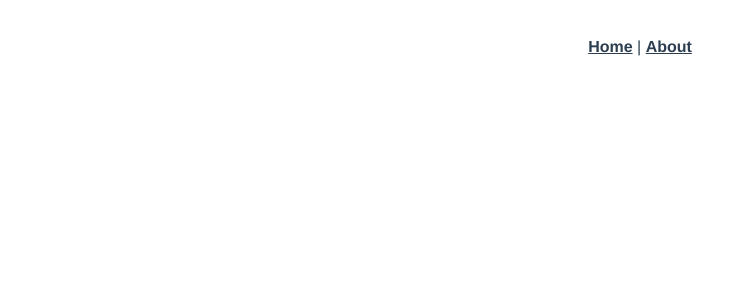
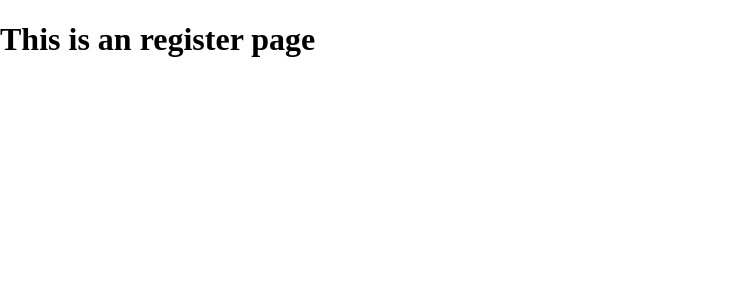
Before and after one commit to prashanthanayak/questionGenerator, a Vue app: page /register in a window 1280 px wide. Shown: the top 300 px of the page, without its empty margins (0-755 px from the left). Built offline with nearby package versions, Linux system fonts and the light colour scheme.

Commit message:
Home page UI and register page created

```diff
--- a/src/App.vue
+++ b/src/App.vue
@@ -1,32 +1,3 @@
 <template>
-  <div id="app">
-    <div id="nav">
-      <router-link to="/">Home</router-link> |
-      <router-link to="/about">About</router-link>
-    </div>
-    <router-view />
-  </div>
+  <router-view></router-view>
 </template>
-
-<style lang="scss">
-#app {
-  font-family: Avenir, Helvetica, Arial, sans-serif;
-  -webkit-font-smoothing: antialiased;
-  -moz-osx-font-smoothing: grayscale;
-  text-align: center;
-  color: #2c3e50;
-}
-
-#nav {
-  padding: 30px;
-
-  a {
-    font-weight: bold;
-    color: #2c3e50;
-
-    &.router-link-exact-active {
-      color: #42b983;
-    }
-  }
-}
-</style>
--- a/src/components/HelloWorld.vue
+++ /dev/null
@@ -1,32 +0,0 @@
-<template>
-  <div class="hello">
-    <h1>{{ msg }}</h1>
-  </div>
-</template>
-
-<script>
-export default {
-  name: "HelloWorld",
-  props: {
-    msg: String
-  }
-};
-</script>
-
-<!-- Add "scoped" attribute to limit CSS to this component only -->
-<style scoped lang="scss">
-h3 {
-  margin: 40px 0 0;
-}
-ul {
-  list-style-type: none;
-  padding: 0;
-}
-li {
-  display: inline-block;
-  margin: 0 10px;
-}
-a {
-  color: #42b983;
-}
-</style>
--- a/src/router/index.js
+++ b/src/router/index.js
@@ -8,23 +8,19 @@ const routes = [
   {
     path: "/",
     name: "Home",
-    component: Home
+    component: Home,
   },
   {
-    path: "/about",
-    name: "About",
-    // route level code-splitting
-    // this generates a separate chunk (about.[hash].js) for this route
-    // which is lazy-loaded when the route is visited.
-    component: () =>
-      import(/* webpackChunkName: "about" */ "../views/About.vue")
-  }
+    path: "/register",
+    name: "Register",
+    component: () => import("../views/Register.vue"),
+  },
 ];
 
 const router = new VueRouter({
   mode: "history",
   base: process.env.BASE_URL,
-  routes
+  routes,
 });
 
 export default router;
--- a/src/views/Home.vue
+++ b/src/views/Home.vue
@@ -1,18 +1,49 @@
 <template>
-  <div class="home">
-    <img alt="Vue logo" src="../assets/logo.png" />
-    <HelloWorld msg="Welcome to Your Vue.js App" />
+  <div class="container">
+    <div class="section">
+      <div>
+        <div class="header">Random Question Generator</div>
+        <router-link to="/register">
+          <button type="button" class="qustn-generator" to="/register">Generate question</button>
+        </router-link>
+      </div>
+    </div>
   </div>
 </template>
 
-<script>
-// @ is an alias to /src
-import HelloWorld from "@/components/HelloWorld.vue";
+<style lang="scss">
+body {
+  margin: 0;
+}
+.container {
+  background: linear-gradient(rgba(69, 23, 113, 0.92), rgba(69, 23, 113, 0.92));
+  display: flex;
+  height: 100vh;
+  justify-content: center;
+  .section {
+    align-items: center;
+    display: flex;
+    justify-content: center;
+    text-align: center;
 
-export default {
-  name: "Home",
-  components: {
-    HelloWorld
+    .qustn-generator {
+      background-image: linear-gradient(to right, red, orange);
+      border-radius: 100px;
+      border: none;
+      cursor: pointer;
+      color: #ffffff;
+      font-size: 20px;
+      padding: 10px 15px;
+      outline: none;
+      &:hover {
+        box-shadow: 2px 2px 5px #ddd;
+      }
+    }
+    .header {
+      color: #ffffff;
+      font-size: 60px;
+      margin-bottom: 30px;
+    }
   }
-};
-</script>
+}
+</style>
--- a/src/views/About.vue
+++ b/src/views/Register.vue
@@ -1,5 +1,5 @@
 <template>
   <div class="about">
-    <h1>This is an about page</h1>
+    <h1>This is an register page</h1>
   </div>
 </template>
```
Also changed, not shown: src/assets/logo.png (deleted), 1 other file (tests, documents, lock files or other folders).
